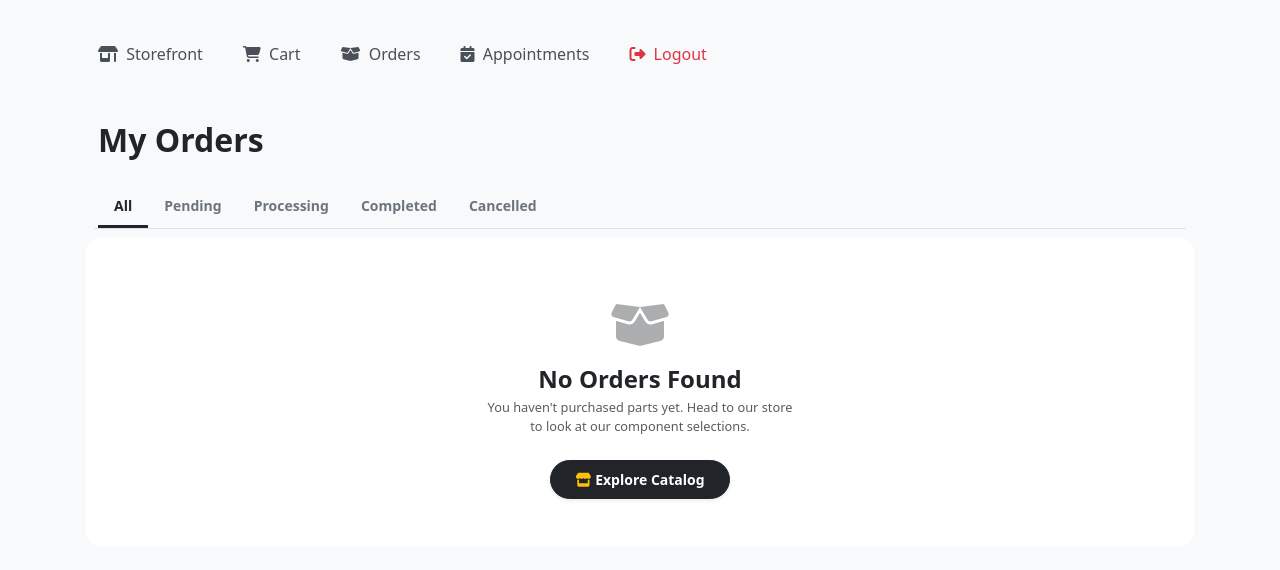
After one commit to jinoestillore-infotech/MotoFix-Remake, a Flask app: template app/templates/client-page/orders.html in a window 1280 px wide. The commit adds this page. Shown: the top 570 px of the page. Run offline with Flask 3, Linux system fonts and the light colour scheme; the template is opened without the code that fills it, so the values that code supplies are empty.

Commit message:
Implemented the order page for order monitoring

```diff
--- a/app/routes/checkout_routes.py
+++ b/app/routes/checkout_routes.py
@@ -4,7 +4,6 @@ from app.classes.Authentication import Authentication
 
 checkout_bp = Blueprint('checkout', __name__)
 
-# Checkout is exclusive to clients
 @checkout_bp.before_request
 @Authentication.role_required('Client')
 def restrict_to_clients():
@@ -24,3 +23,8 @@ def place():
 def success(order_id):
     """Renders Invoice details page upon transaction success"""
     return CheckoutController.show_success_page(order_id)
+
+@checkout_bp.route('/orders', methods=['GET'])
+def list_orders():
+    """Renders Client placed orders list"""
+    return CheckoutController.view_orders()
--- /dev/null
+++ b/app/templates/client-page/orders.html
@@ -0,0 +1,224 @@
+{% extends 'layouts/client-base.html' %}
+
+{% block title %}My Orders - MotoShop{% endblock %}
+
+{% block content %}
+{% set default_image = url_for('static', filename='uploads/parts/gear.jpg') %}
+
+<style>
+    .fs-7 { font-size: 0.875rem; }
+    .fs-8 { font-size: 0.8rem; }
+    .fs-9 { font-size: 0.75rem; }
+    .fw-extrabold { font-weight: 800; }
+
+    /* Clean Underline Navigation bar for Shopee Style tabs */
+    .status-nav-tabs {
+        display: flex;
+        overflow-x: auto;
+        white-space: nowrap;
+        border-bottom: 1px solid #dee2e6;
+        -webkit-overflow-scrolling: touch;
+    }
+    .status-nav-tabs::-webkit-scrollbar {
+        display: none;
+    }
+    .nav-tab-btn {
+        background: none;
+        border: none;
+        padding: 0.75rem 1rem;
+        font-size: 0.875rem;
+        font-weight: 600;
+        color: #6c757d;
+        position: relative;
+        transition: color 0.2s ease;
+    }
+    .nav-tab-btn.active {
+        color: #212529;
+        font-weight: 700;
+    }
+    .nav-tab-btn.active::after {
+        content: '';
+        position: absolute;
+        bottom: 0;
+        left: 0;
+        width: 100%;
+        height: 3px;
+        background-color: #212529;
+    }
+    .last-border-none:last-child {
+        border-bottom: none !important;
+    }
+</style>
+
+<div class="container py-3 py-md-4">
+    <h2 class="fw-extrabold text-dark mb-3 mb-md-4 px-1">My Orders</h2>
+
+    <div class="mb-4">
+        <div class="status-nav-tabs px-1">
+            <button class="nav-tab-btn active filter-status-btn" data-status="all">All</button>
+            <button class="nav-tab-btn filter-status-btn" data-status="pending">Pending</button>
+            <button class="nav-tab-btn filter-status-btn" data-status="processing">Processing</button>
+            <button class="nav-tab-btn filter-status-btn" data-status="completed">Completed</button>
+            <button class="nav-tab-btn filter-status-btn" data-status="cancelled">Cancelled</button>
+        </div>
+    </div>
+
+    <div class="row g-3 bg-white rounded-4" id="ordersContainer">
+        {% if orders %}
+            {% for order in orders %}
+                <div class="col-12 col-md-10 col-lg-5 order-card-wrapper" data-status="{{ order.status|lower }}">
+                    <div class="card bg-light border border-light-subtle shadow-sm rounded-4 overflow-hidden mb-2">
+
+                        <div class="card-header d-flex justify-content-between align-items-center py-3 px-3 px-sm-4 gap-2">
+                            <div class="min-w-0">
+                                <span class="text-muted fs-9 ms-0 ms-sm-2">
+                                    <i class="fa-regular fa-clock me-1 d-none d-sm-inline"></i>{{ order.created_at.strftime('%b %d, %Y - %I:%M %p') if order.created_at is not string else order.created_at }}
+                                </span>
+                            </div>
+                            <div class="flex-shrink-0">
+                                <span class="badge rounded-pill text-uppercase fs-9 py-1.5 px-2.5 fw-bold tracking-wider
+                                    {% if order.status|lower == 'pending' %}
+                                        bg-warning-subtle text-warning border border-warning-subtle
+                                    {% elif order.status|lower == 'processing' %}
+                                        bg-primary-subtle text-primary border border-primary-subtle
+                                    {% elif order.status|lower == 'completed' %}
+                                        bg-success-subtle text-success border border-success-subtle
+                                    {% else %}
+                                        bg-danger-subtle text-danger border border-danger-subtle
+                                    {% endif %}">
+                                    {{ order.status }}
+                                </span>
+                            </div>
+                        </div>
+
+                        <div class="card-body p-3 p-sm-4">
+                            <div class="order-items-list">
+                                {% for item in order.order_items %}
+                                    <div class="d-flex align-items-center gap-3 py-2 last-border-none">
+                                        <div class="border rounded-3 bg-light d-flex align-items-center justify-content-center shadow-xs" style="width: 56px; height: 56px; overflow: hidden; flex-shrink: 0;">
+                                            {% if item.image_filename %}
+                                                <img src="{{ url_for('static', filename='uploads/parts/' ~ item.image_filename) }}"
+                                                     onerror="this.onerror=null; this.src='{{ default_image }}';"
+                                                     alt="{{ item.name }}" class="img-fluid" style="object-fit: cover; width: 100%; height: 100%;">
+                                            {% else %}
+                                                <img src="{{ url_for('static', filename='uploads/parts/gear.jpg') }}"
+                                                     onerror="this.onerror=null; this.src='https://placehold.co/100x100?text=Parts';"
+                                                     alt="{{ item.name }}" class="img-fluid" style="object-fit: cover; width: 100%; height: 100%;">
+                                            {% endif %}
+                                        </div>
+
+                                        <div class="d-flex flex-column flex-sm-row justify-content-between align-items-start align-items-sm-center flex-grow-1 min-w-0 gap-1 gap-sm-3">
+                                            <div class="min-w-0">
+                                                <div class="fw-bold text-dark fs-7 text-truncate" title="{{ item.name }}">{{ item.name }}</div>
+                                                <small class="text-muted d-block font-monospace fs-9 text-truncate">{{ item.sku }}</small>
+                                            </div>
+                                            <div class="text-sm-end flex-shrink-0">
+                                                <span class="fw-bold text-dark fs-7">₱{{ "{:,.2f}".format(item.price) }}</span>
+                                                <small class="text-muted d-block fs-9">Quantity: {{ item.quantity }}</small>
+                                            </div>
+                                        </div>
+                                    </div>
+                                {% endfor %}
+                            </div>
+
+                            <div class="row g-3 pt-3 mb-1 fs-9 text-muted">
+                                <div class="col-12 col-sm-6">
+                                    <div class="d-flex align-items-baseline gap-1.5">
+                                        <i class="fa-solid fa-truck-fast text-secondary flex-shrink-0 mt-1 me-1"></i>
+                                        <div class="min-w-0">
+                                            Fulfillment: <strong class="text-dark text-capitalize fs-8">{{ order.fulfillment_method }}</strong>
+                                            {% if order.fulfillment_method == 'delivery' %}
+                                                <span class="d-block text-truncate mt-1 text-muted" title="{{ order.address }}">
+                                                    {{ order.address }}
+                                                </span>
+                                            {% endif %}
+                                        </div>
+                                    </div>
+                                </div>
+                                <div class="col-12 col-sm-6 text-sm-end">
+                                    <i class="fa-solid fa-credit-card text-secondary me-1"></i>
+                                    Payment Mode: <strong class="text-dark text-uppercase fs-8">{{ order.payment_method }}</strong>
+                                </div>
+                            </div>
+
+                            {% if order.notes %}
+                                <div class="bg-light border-start border-start-3 border-warning rounded-end-3 p-2 mt-3 fs-9">
+                                    <span class="text-secondary fw-bold d-block mb-0.5">Instructions left for shop:</span>
+                                    <span class="text-dark fst-italic">"{{ order.notes }}"</span>
+                                </div>
+                            {% endif %}
+                        </div>
+
+                        <div class="card-footer py-3 px-3 px-sm-4 border-top border-light-subtle d-flex justify-content-between align-items-center gap-3 flex-wrap">
+                            <div>
+                                <small class="text-muted text-uppercase tracking-wider fs-9 d-block mb-1 fw-bold">Order Total</small>
+                                <span class="fs-4 fw-extrabold text-dark tracking-tight">₱{{ "{:,.2f}".format(order.total_amount) }}</span>
+                            </div>
+                            <div>
+                                <a href="mailto:support@motoshop.com?subject=Inquiry on Order %23{{ order.id }}" class="btn btn-outline-dark btn-sm rounded-pill fw-bold px-3 py-1.5 fs-9">
+                                    <i class="fa-solid fa-envelope me-1"></i> Contact Support
+                                </a>
+                            </div>
+                        </div>
+
+                    </div>
+                </div>
+            {% endfor %}
+        {% else %}
+            <div class="col-12 text-center py-5">
+                <div class="text-muted mb-3 opacity-50">
+                    <i class="fa-solid fa-box-open fa-3x"></i>
+                </div>
+                <h4 class="fw-bold text-dark mb-1">No Orders Found</h4>
+                <p class="text-muted fs-8 mx-auto mb-4 px-3" style="max-width: 350px;">You haven't purchased parts yet. Head to our store to look at our component selections.</p>
+                <a href="{{ url_for('dashboard.client_index') }}" class="btn btn-dark rounded-pill fw-bold px-4 py-2 fs-7 shadow-sm">
+                    <i class="fa-solid fa-store text-warning me-1"></i>Explore Catalog
+                </a>
+            </div>
+        {% endif %}
+    </div>
+
+    <div id="noOrdersMessage" class="text-center py-5 d-none">
+        <div class="text-muted mb-3 opacity-50">
+            <i class="fa-solid fa-magnifying-glass fa-3x"></i>
+        </div>
+        <h5 class="fw-bold text-secondary mb-1">No Orders Matching Status</h5>
+        <p class="text-muted fs-8 px-3">Try checking another segment block category ribbon from the list tabs above.</p>
+    </div>
+</div>
+
+<script>
+    document.addEventListener('DOMContentLoaded', function() {
+        const filterButtons = document.querySelectorAll('.filter-status-btn');
+        const cards = document.querySelectorAll('.order-card-wrapper');
+        const emptyMessage = document.getElementById('noOrdersMessage');
+
+        filterButtons.forEach(btn => {
+            btn.addEventListener('click', function() {
+                // Handle tab highlight configurations
+                filterButtons.forEach(b => b.classList.remove('active'));
+                this.classList.add('active');
+
+                const targetStatus = this.getAttribute('data-status');
+                let visibleCount = 0;
+
+                cards.forEach(card => {
+                    const orderStatus = card.getAttribute('data-status');
+                    if (targetStatus === 'all' || orderStatus === targetStatus) {
+                        card.classList.remove('d-none');
+                        visibleCount++;
+                    } else {
+                        card.classList.add('d-none');
+                    }
+                });
+
+                if (visibleCount === 0 && cards.length > 0) {
+                    emptyMessage.classList.remove('d-none');
+                } else {
+                    emptyMessage.classList.add('d-none');
+                }
+            });
+        });
+    });
+</script>
+{% endblock %}
--- a/app/templates/layouts/client-base.html
+++ b/app/templates/layouts/client-base.html
@@ -63,7 +63,7 @@
                 Cart
                 <span class="badge bg-danger rounded-pill ms-1 d-none" id="global-cart-badge">0</span>
             </a>
-            <a href="#">
+            <a href="{{ url_for('checkout.list_orders') }}" class="{% if request.endpoint == 'checkout.list_orders' %}active{% endif %}">
                 <i class="fa-solid fa-box-open me-1"></i>
                 Orders
             </a>
```
Also changed, not shown: app/controllers/checkout_controller.py (+26 -5 lines), app/models/order.py (+10 -0 lines).
